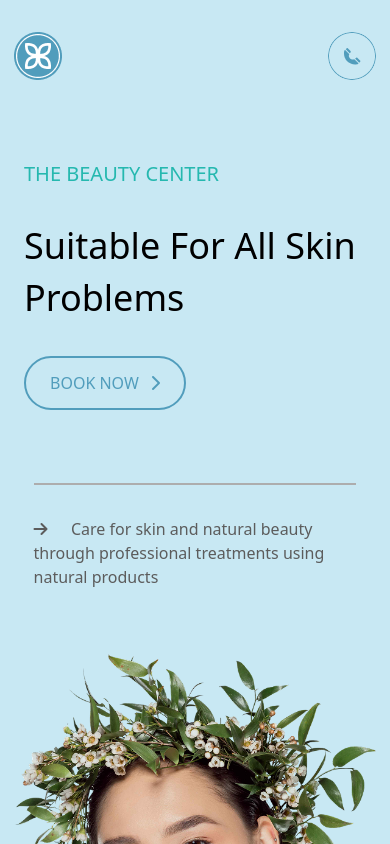
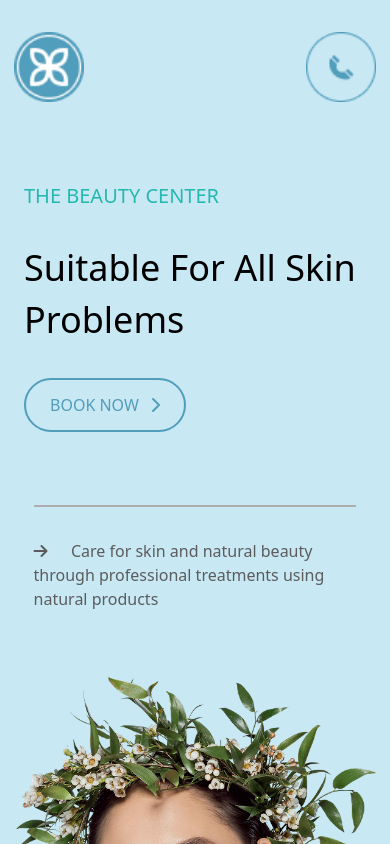
Before and after one commit to sayeed-dev-07/assigment-2, a website: page index.html in a window 390 px wide. Shown: the top 844 px of the page. Drawn offline with Linux system fonts and the light colour scheme.

Commit message:
added some animations to the logo

```diff
--- a/index.html
+++ b/index.html
@@ -12,9 +12,9 @@
 <body>
     <div class="w-full px-[0.9rem] md:px-[7%] bg-[#c8e8f3]">
         <div class="flex items-center justify-between py-[2rem]">
-            <div class="logo flex items-center justify-center gap-[1rem]">
-                <div class="">
-                    <img src="images/logo.png" alt="">
+            <div class="logo cursor-pointer group flex items-center justify-center gap-[1rem]">
+                <div class="w-[70px]  md:w-auto">
+                    <img class="w-full duration-200 group-hover:rotate-180" src="images/logo.png" alt="">
                 </div>
                 <p class="text-4xl uppercase hidden md:block text-[#519DBC]">Aphrodite</p>
             </div>
@@ -38,8 +38,8 @@
                         <div class="w-0 group-hover:w-full duration-150 h-[0.1rem] bg-[#519DBC]"></div>
                 </div>
             </div>
-            <div class="cursor-pointer">
-                <img class="bg-transparent rounded-3xl hover:scale-120 duration-200 hover:rotate-360"
+            <div class="cursor-pointer w-[70px] md:w-auto">
+                <img class="bg-transparent w-full rounded-3xl hover:scale-120 duration-200 hover:rotate-360"
                     src="images/Contact Us.png" alt="">
             </div>
         </div>
@@ -365,9 +365,9 @@
     <div class="footer md:px-[7%] px-[1rem] py-[5rem] bg-[#519DBC] mt-[4rem] text-white ">
         <div class="grid gap-[15%] xl:grid-cols-3 items-start justify-between  md:grid-cols-2 gap-y-[4rem]">
             <div class="flex flex-col gap-y-[1.5rem] flex-1 text-start">
-                <div class="flex items-center gap-[1rem] cursor-pointer">
+                <div class="flex group items-center gap-[1rem] cursor-pointer">
                     <div>
-                    <img src="images/Icon.png" alt="">
+                    <img class="cursor-pointer duration-200 group-hover:rotate-180" src="images/Icon.png" alt="">
                 </div>
                 <p class="uppercase text-3xl font-semibold">Aphrodite</p>
                 </div>
```
Also changed, not shown: output.css.
